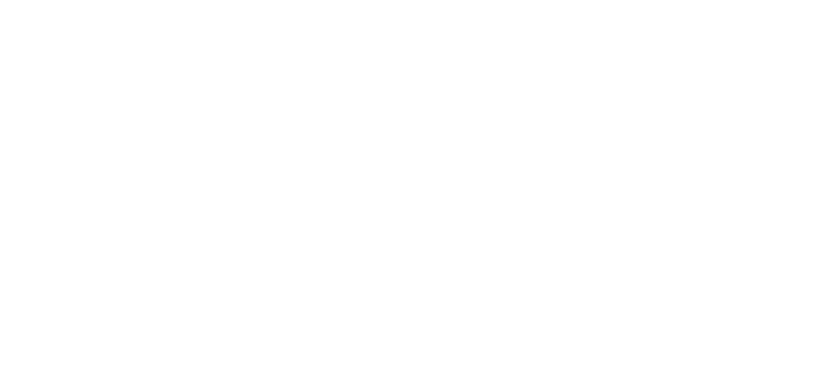
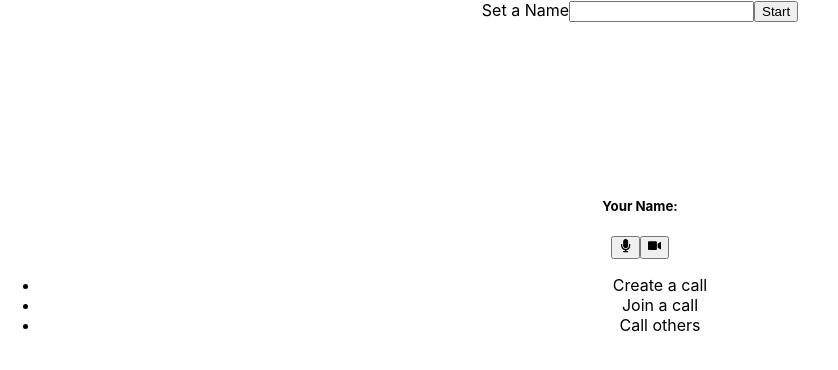
Before and after one commit to jinjialij/v-chat, a React (Create React App) app in the folder v-chat-client/: page / in a window 1280 px wide. Shown: the top 370 px of the page, without its empty margins (0-838 px from the left). Built offline with nearby package versions, Linux system fonts and the light colour scheme; no server answers.

Commit message:
add homepage and user video, contents

```diff
--- a/v-chat-client/package.json
+++ b/v-chat-client/package.json
@@ -8,6 +8,7 @@
     "@testing-library/user-event": "^13.5.0",
     "react": "^18.0.0",
     "react-dom": "^18.0.0",
+    "react-icons": "^4.3.1",
     "react-scripts": "5.0.1",
     "sass": "^1.50.1",
     "web-vitals": "^2.1.4"
--- a/v-chat-client/src/App.js
+++ b/v-chat-client/src/App.js
@@ -1,8 +1,14 @@
 import './App.scss';
-
+import React, { useState } from "react";
+import Homepage from './Pages/Homepage';
+const userInfo = {};
 function App() {
+  const updateName = (data) => {
+    userInfo.username = data;
+  }
   return (
     <div className="App">
+      <Homepage onUpdateName={updateName} userInfo={userInfo} />
     </div>
   );
 }
--- /dev/null
+++ b/v-chat-client/src/Components/VideoContainer.js
@@ -0,0 +1,67 @@
+import React, { useEffect, useRef, useState } from 'react';
+import { FaMicrophone, FaMicrophoneSlash, FaVideo, FaVideoSlash } from "react-icons/fa";
+
+const VideoConatiner = (props) => {
+    const userVideo = useRef();
+    const [showVideo, setShowVideo] = useState(false);
+    const [showAudio, setShowAudio] = useState(false);
+
+    useEffect(() => {
+        if (props.stream) {
+            if (userVideo.current) {
+                userVideo.current.srcObject = props.stream;
+            }
+        }
+    }, [props.stream]);
+
+    const micHandler = () => {
+        const audioTrack = props.stream.getTracks().find(track => track.kind === 'audio');
+        if (audioTrack.enabled) {
+            // show camera
+            audioTrack.enabled = false;
+            setShowAudio(true);
+        } else {
+            audioTrack.enabled = true;
+            // hide camera
+            setShowAudio(false);
+        }
+    }
+
+    const videoHandler = () => {
+        const videoTrack = props.stream.getTracks().find(track => track.kind === 'video');
+        if (videoTrack.enabled) {
+            // show camera
+            videoTrack.enabled = false;
+            setShowVideo(true);
+        } else {
+            videoTrack.enabled = true;
+            // hide camera
+            setShowVideo(false);
+        }
+    }
+
+    const micOnComponent = (<button type="button" onClick={micHandler}><FaMicrophone /></button>);
+    const micOffComponent = (<button type="button" onClick={micHandler}><FaMicrophoneSlash /></button>);
+    const videoOnComponent = (<button type="button" onClick={videoHandler}><FaVideo /></button>);
+    const videoOffComponent = (<button type="button" onClick={videoHandler}><FaVideoSlash /></button>);
+
+    return (
+        <div className="col col-md">
+            <div className="card mt-3">
+                <video className='video-style' playsInline muted ref={userVideo} autoPlay />
+                <div className="card-body">
+                    <h5 className="card-title h5">Your Name: </h5>
+                    <p className="card-text">{props.username}</p>
+                </div>
+                <div className="card-footer d-flex justify-content-center">
+                    {!showAudio && micOnComponent}
+                    {showAudio && micOffComponent}
+                    {!showVideo && videoOnComponent}
+                    {showVideo && videoOffComponent}
+                </div>
+            </div>
+        </div>
+    )
+}
+
+export default VideoConatiner;
--- /dev/null
+++ b/v-chat-client/src/Pages/Homepage.js
@@ -0,0 +1,51 @@
+import React, { useState, useEffect, useRef } from "react";
+import VideoConatiner from "../Components/VideoContainer";
+
+const Homepage = (props) => {
+    const userInfo = props.userInfo;
+    const userVideo = useRef();
+    const [userStream, setUserStream] = useState();
+    const [username, setUsername] = useState("");
+
+    useEffect(() => {
+        navigator.mediaDevices.getUserMedia({ video: true, audio: true }).then(stream => {
+            setUserStream(stream);
+            if (userVideo.current) {
+                userVideo.current.srcObject = stream;
+            }
+        })
+    }, []);
+
+    const usernameHandler = (e) => {
+        setUsername(e.target.value);
+    }
+    const submitHandler = (e) => {
+        e.preventDefault();
+        if (username === "") {
+            return false;
+        }
+        props.onUpdateName(username);
+    }
+    return (
+        <>
+            <form onSubmit={submitHandler}>
+                <label htmlFor="username">Set a Name</label>
+                <input type="text" name="username" value={username} onChange={usernameHandler} />
+                <button type="submit">Start</button>
+            </form>
+            <div>
+                <VideoConatiner username={username} stream={userStream} />
+            </div>
+            <div>
+                <ul>
+                    <li>Create a call</li>
+                    <li>Join a call</li>
+                    <li>Call others</li>
+                </ul>
+            </div>
+        </>
+
+    )
+}
+
+export default Homepage;
```
Also changed, not shown: v-chat-client/public/manifest.json, 1 other file (tests, documents, lock files or other folders).
